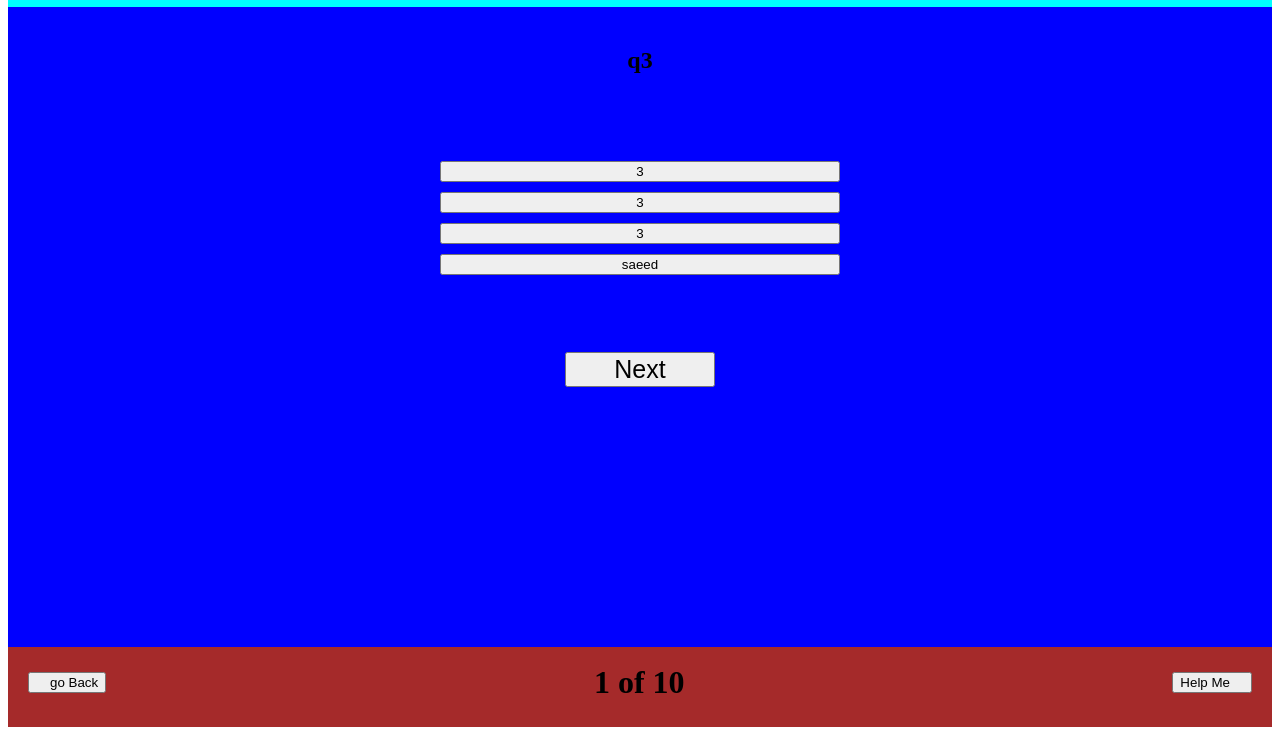
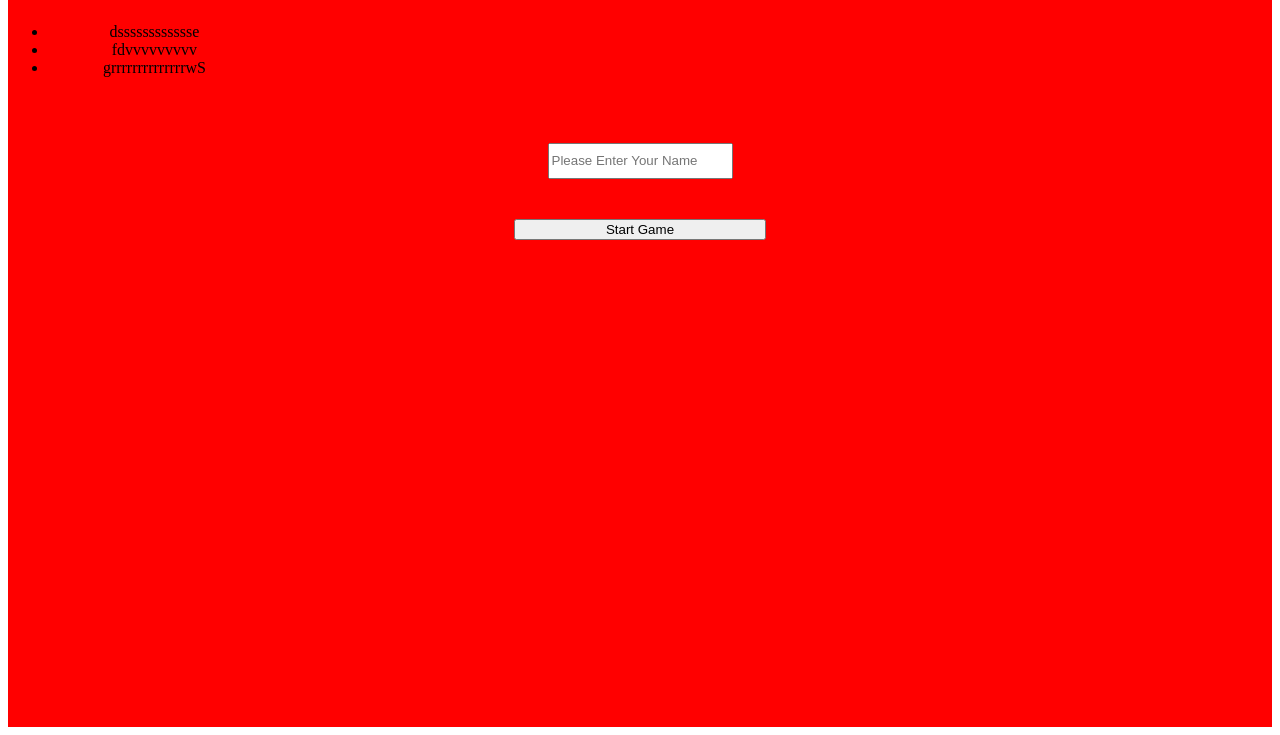
Before and after one commit to C15-SaeedAlMasri/MERAKI_Academy_Project_1, a plain HTML site: page index.html in a window 1280 px wide. Shown: the part 81-816 px from the top of the page. Drawn offline with Linux system fonts and the light colour scheme.

Commit message:
add welcome page

```diff
--- a/index.html
+++ b/index.html
@@ -7,13 +7,38 @@
     <title>Quzi Game</title>
 </head>
 <body>
+    <div class="wlcomePage">
+        <h1>Welcome to Quzi Game</h1>
+        <div class="forGame">
+         <ul>
+            <li>
+              dsssssssssssse
+            </li>
+            <li>
+             fdvvvvvvvvv
+            </li>
+            <li>
+            grrrrrrrrrrrrrrwS
+            </li>
+
+         </ul>
+        </div>
+        <div class="nameAndStart">
+            <div class="inpName">
+
+            </div>
+        <button id="startBtn">Start Game</button>
+        </div>
+    </div>
     <div class="countainer">
 
         <header id="header">
             <div class="subHeader">
                 <button id="btnHeader">go Back</button>
                 <h1 id="title">Quzi Game</h1>
-                <labe id="name">Saeed Masri</label>
+                <div id="name">
+
+                </div>
 
             </div>
 
@@ -36,7 +61,7 @@
         <footer id="footer">
             <div class="subFooter">
             <button id="btnMusic">go Back</button>
-                <h1 id="pages">1 of 10</h1>
+                <div id="pages"></div>
                 <button id="btnHelp">Help Me</button>
             </div>
         </footer>
--- a/main.js
+++ b/main.js
@@ -33,7 +33,7 @@ const questions = [
         id: 6,
         q: "q6",
         answers:["6","6","6","saeed"],
-        correctAnswer: "5saeed" /*add more key/value if need*/,
+        correctAnswer: "saeed" /*add more key/value if need*/,
       },
       {
         id: 7,
@@ -62,9 +62,33 @@ const questions = [
   ];
   const questionDiv =document.querySelector(".question");
   const answersDiv =document.querySelector('.answers');
+  const pagesDiv = document.querySelector("#pages");
   const btnNex = document.querySelector('#btnNext');
+  const addscoure = document.createElement('h2');
+  const btnStart =document.querySelector('#startBtn');
+  const inputName =document.createElement('input');
+  const inpNameDiv = document.querySelector(".inpName");
+  const labelName= document.createElement('label');
+  const countainerDiv =document.querySelector('.countainer');
+  const welcomeDiv = document.querySelector('.wlcomePage');
+  const nameDiv =document.querySelector('#name');
   let counter =0;
+  let goodAnswer=0;
 
+  inputName.placeholder ="Please Enter Your Name";
+  inputName.style.height ="30px";
+  inpNameDiv.append(inputName);
+  nameDiv.append(labelName);
+
+
+  const startGame =()=>{
+   countainerDiv.style.display= "grid";
+   welcomeDiv.style.display="none";
+   labelName.innerText = "Player Name : " + inputName.value;
+   console.log(inputName.value)
+
+  }
+  btnStart.addEventListener('click',startGame);
   const randomQuestion =()=>{
     let oneAnswer =true;
     if(counter < 5){
@@ -81,16 +105,21 @@ const questions = [
     const answer =document.createElement('button');
     answer.innerText=Element;
     answersDiv.append(answer);
+    addscoure.innerText = goodAnswer +" OF 10";
     answer.addEventListener('click', ()=>{
         if(oneAnswer){
         if(answer.innerText ==questions[ind].correctAnswer){
             answer.style.backgroundColor ='green';
-            answer.disabled=false;
+            goodAnswer ++;
             oneAnswer=false;
+            console.log(goodAnswer)
+            addscoure.innerText = goodAnswer +" OF 10";
         }
         else{
             answer.style.backgroundColor ='red';
+
             oneAnswer=false;
+
         }
     }
     else{
@@ -98,6 +127,9 @@ const questions = [
     }
     })
     });
+
+
+    pagesDiv.append(addscoure);
     questions.splice(randomIndex,1);
     counter++;
 }
--- a/style.css
+++ b/style.css
@@ -1,14 +1,44 @@
 body{
     text-align: center;
 }
+.wlcomePage{
 
+    height: 100vh;
+    background-color: #ff0000;
+    display: flex;
+    flex-direction: column;
+
+
+}
+.forGame{
+    width: 20%;
+}
+#startBtn{
+    align-self:center;
+    width: 20%;
+    margin-top: 40px;
+
+}
+.inpName{
+    width: 30%;
+    align-self:center;
+
+}
+.nameAndStart{
+    margin-top: 50px;
+    display: flex;
+    flex-direction: column;
+}
 
 .countainer{
     height: 100vh;
-    display: grid;
+
     grid-template-columns: 1fr;
     grid-template-rows: 1fr 8fr 1fr;
     grid-template-areas: "header" "main" "footer";
+    display: none;
+
+
 
 }
 #header{
```
